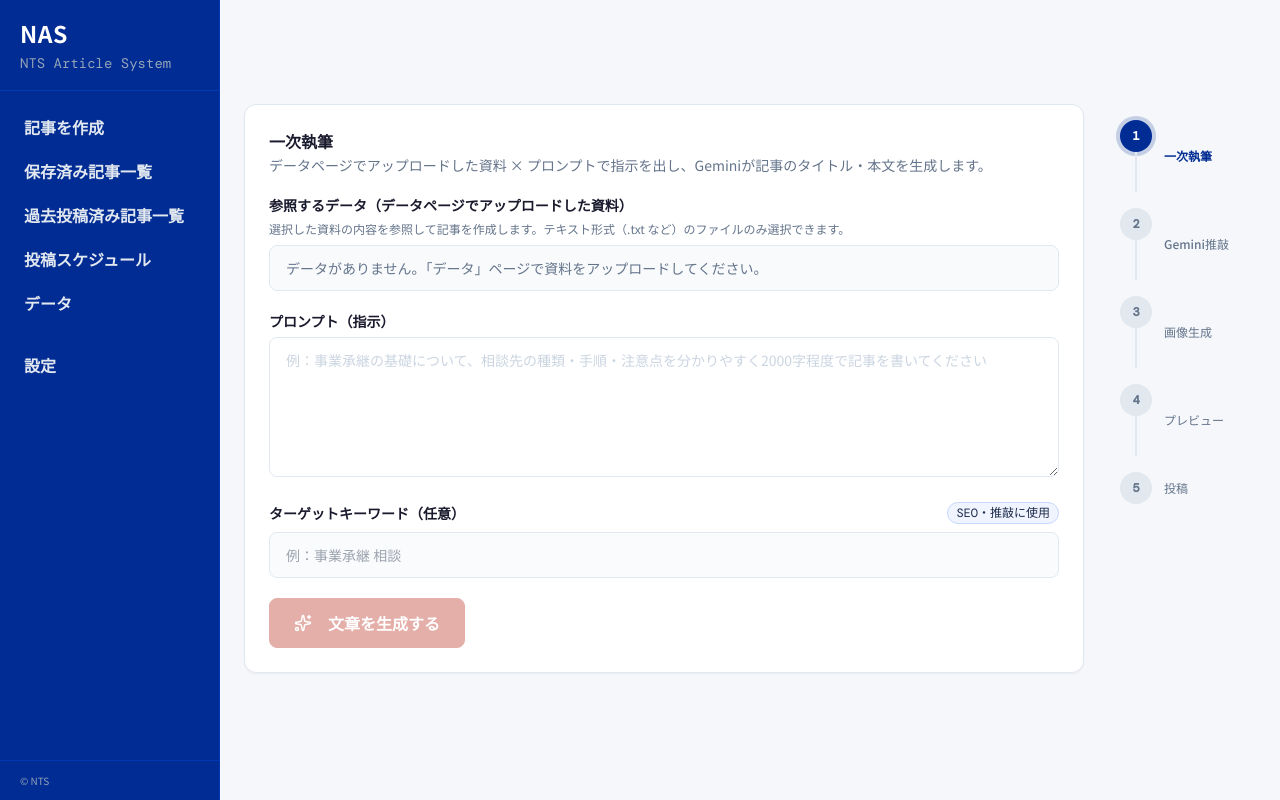
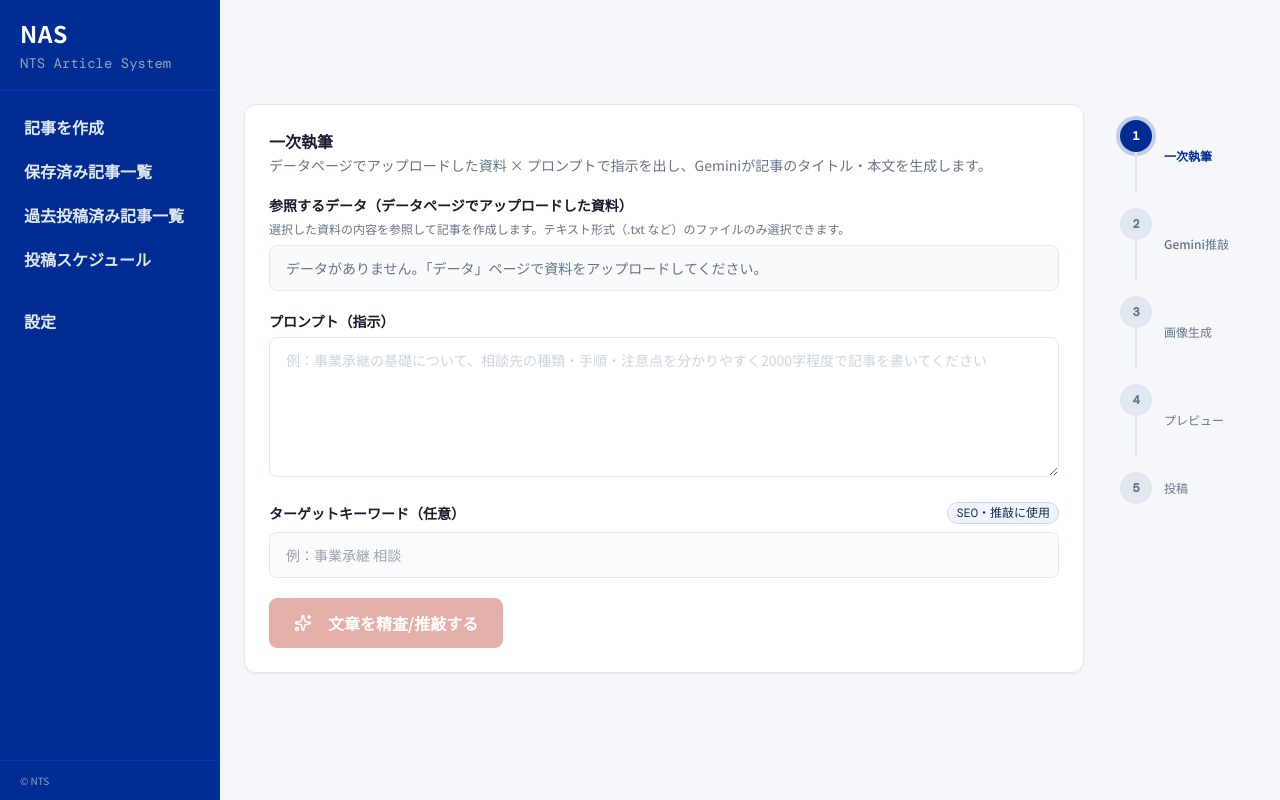
Before and after one commit to Taka6116/NAS, a Next.js app: page /editor in a window 1280 px wide. Built offline with nearby package versions, Linux system fonts and the light colour scheme.

Commit message:
サイドバーからデータメニュー削除／一次執筆ボタン文言を『文章を精査/推敲する』に変更
Made-with: Cursor

```diff
--- a/app/layout.tsx
+++ b/app/layout.tsx
@@ -67,12 +67,6 @@ export default function RootLayout({
                   >
                     投稿スケジュール
                   </Link>
-                  <Link
-                    href="/data"
-                    className="flex items-center px-3 py-2.5 rounded-lg text-[16px] font-semibold text-[#E2E8F0] hover:text-white hover:bg-[#0039b3] transition-all"
-                  >
-                    データ
-                  </Link>
                 </div>
               </div>
 
--- a/src/components/editor/ArticleInput.tsx
+++ b/src/components/editor/ArticleInput.tsx
@@ -246,11 +246,11 @@ export default function ArticleInput({
                 className="py-3 px-6 h-auto"
               >
                 {generating ? (
-                  <span className="font-bold text-base">生成中...</span>
+                  <span className="font-bold text-base">精査/推敲中...</span>
                 ) : (
                   <>
                     <Sparkles size={18} className="mr-2" />
-                    <span className="font-bold text-base">文章を生成する</span>
+                    <span className="font-bold text-base">文章を精査/推敲する</span>
                   </>
                 )}
               </Button>
```
